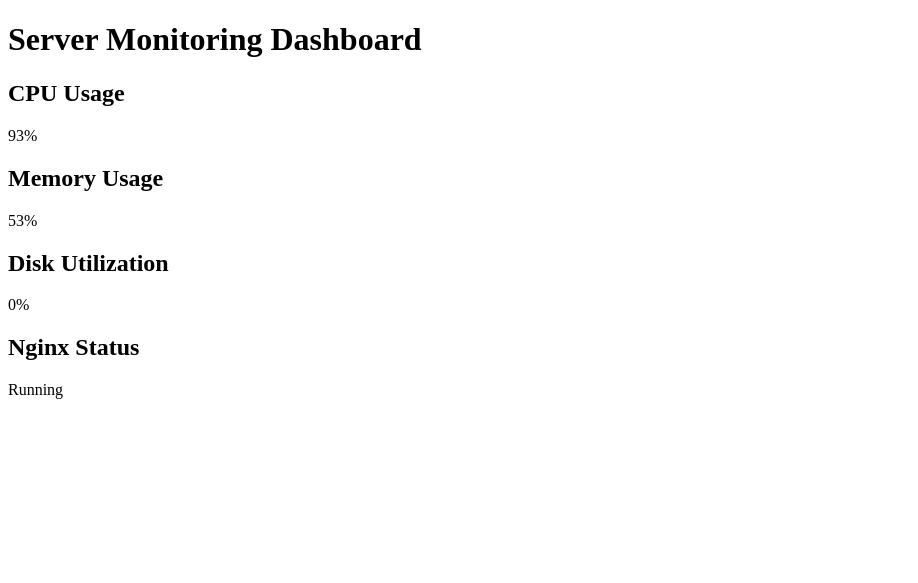
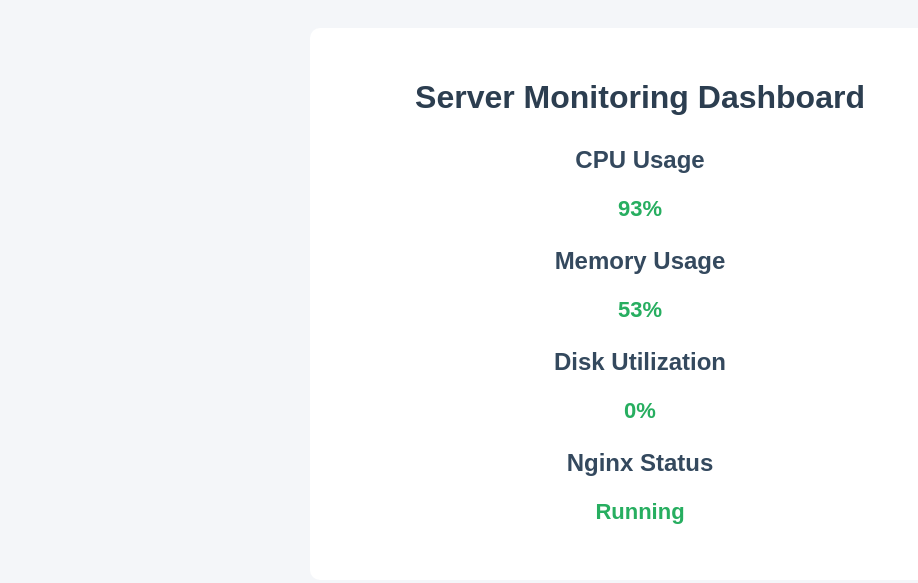
Before and after one commit to DiyaKV/server-monitoring-dashboard, a plain HTML site: page index.html in a window 1280 px wide. Shown: the whole page, without its empty margins (0-918 px from the left). Drawn offline with Linux system fonts and the light colour scheme.

Commit message:
Added CSS styling to dashboard

```diff
--- a/index.html
+++ b/index.html
@@ -2,8 +2,13 @@
 <html>
 <head>
     <title>Server Monitoring Dashboard</title>
+    <link rel="stylesheet" href="style.css">
 </head>
+
 <body>
+
+<div class="container">
+
     <h1>Server Monitoring Dashboard</h1>
 
     <h2>CPU Usage</h2>
@@ -11,12 +16,16 @@
 
     <h2>Memory Usage</h2>
     <p id="memory">Loading...</p>
+
     <h2>Disk Utilization</h2>
     <p id="disk">Loading...</p>
 
     <h2>Nginx Status</h2>
-    <p id="nginx">Checking...</p>
+    <p id="nginx">Loading...</p>
+
+</div>
 
 <script src="script.js"></script>
+
 </body>
 </html>
--- /dev/null
+++ b/style.css
@@ -0,0 +1,30 @@
+body {
+    font-family: Arial, sans-serif;
+    background-color: #f4f6f9;
+    text-align: center;
+    padding: 20px;
+}
+
+h1 {
+    color: #2c3e50;
+    margin-bottom: 30px;
+}
+
+h2 {
+    color: #34495e;
+}
+
+p {
+    font-size: 22px;
+    font-weight: bold;
+    color: #27ae60;
+    margin-bottom: 25px;
+}
+
+.container {
+    background-color: white;
+    max-width: 600px;
+    margin: auto;
+    padding: 30px;
+    border-radius: 10px;
+}
```
Also changed, not shown: 1 other file.
